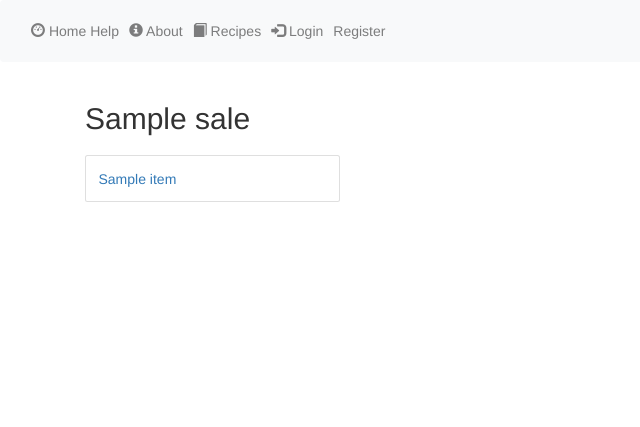
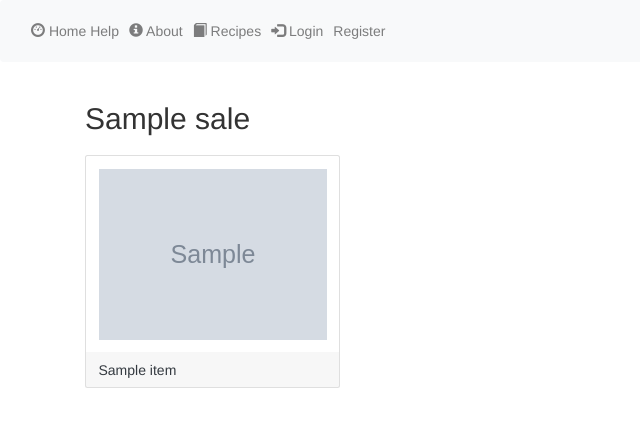
Before and after one commit to M-Aguilar/HomeSpace, a Django app: template home_space/templates/home_space/garage_sale.html in a window 1280 px wide. Shown: the top 427 px of the page, without its empty margins (0-640 px from the left). Run offline with Django 3.2, Linux system fonts and the light colour scheme; the template is opened without the code that fills it: most values are stand-ins (such as "Sample title", 1, 10 or a date in 2020); grey boxes marked "Sample" are stand-in pictures; some libraries are stand-ins or nearby versions.

Commit message:
Good enough

```diff
--- a/home_space/templates/home_space/garage_sale.html
+++ b/home_space/templates/home_space/garage_sale.html
@@ -16,9 +16,16 @@
     <div id="item_list" class="d-flex row mt-3">
     {% for item in sale.forsale_set.all %}
         <div class='col-3 mt-3'>
-            <div class='card'>
+            <div class='card rounded'>
+                {% if item.item.itemimage_set.all %}
                 <div class='card-body'>
-                    <a href="{% url 'item' item.item.id %}">{{ item.item }}</a>
+                    <a href="{% url 'item' item.item.id %}"">
+                        <div><img src="{{item.item.itemimage_set.first.image.url}}" width="100%" height="auto"></div>
+                    </a>
+                </div>
+                {% endif %}
+                <div class='card-header {% if item.item.image_set.all %}border-top{% endif %} border-bottom-0'>
+                    <a class="text-dark" href="{% url 'item' item.item.id %}">{{ item.item }}</a>
                 </div>
             </div>
         </div>
--- a/home_space/templates/home_space/item.html
+++ b/home_space/templates/home_space/item.html
@@ -7,6 +7,6 @@
         <a class="btn btn-dark" href="{% url 'new_item_image' item.id %}">Add Image</a>
     {% endif %}
     <div><h4>Description</h4>{{ item.info }}</div>
-    <img src="{{item.itemimage_set.all.first.image.url}}" height="100px" alt="No Image">
+    <img src="{{item.itemimage_set.first.image.url}}" width="100%" alt="No Image">
 </div>
 {% endblock %}
```
Also changed, not shown: home_space/templates/home_space/inventory.html (+7 -2 lines).
